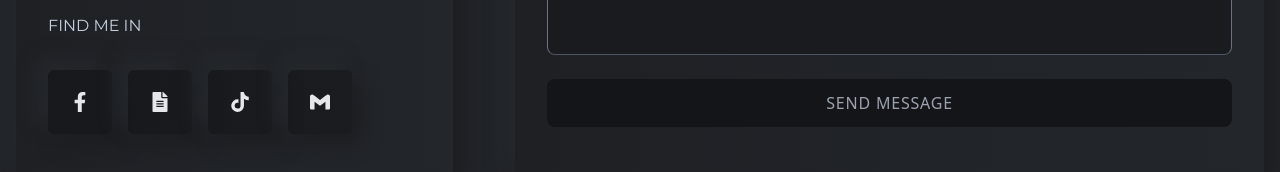
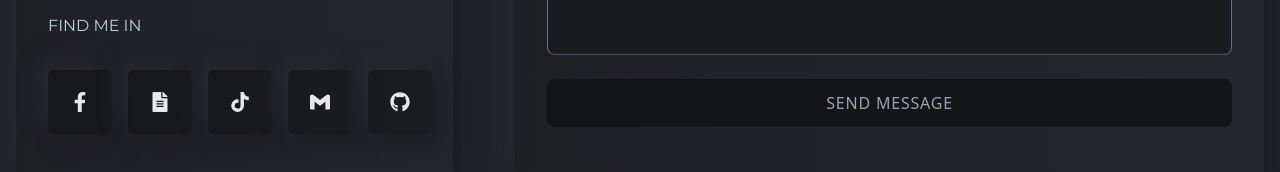
Before and after one commit to danglinh2k1/danglinh_portfolio, a React (Create React App) app: page / in a window 1280 px wide. Shown: the part 5003-5175 px from the top of the page. Built offline with nearby package versions, Linux system fonts and the light colour scheme.

Commit message:
mychange

```diff
--- a/src/components/contact/ContactLeft.js
+++ b/src/components/contact/ContactLeft.js
@@ -1,5 +1,5 @@
 import React from "react";
-import { FaFacebookF, FaFileAlt, FaTiktok } from "react-icons/fa";
+import { FaFacebookF, FaFileAlt, FaTiktok, FaGithub } from "react-icons/fa";
 import { contactImg } from "../../assets/index";
 import { SiGmail } from "react-icons/si";
 const ContactLeft = () => {
@@ -55,6 +55,11 @@ const ContactLeft = () => {
               <SiGmail />
             </span>
           </a>
+          <a href="https://github.com/danglinh2k1">
+            <span className="bannerIcon">
+              <FaGithub />
+            </span>
+          </a>
         </div>
       </div>
     </div>
--- a/src/components/navbar/Navbar.js
+++ b/src/components/navbar/Navbar.js
@@ -1,20 +1,24 @@
-import React, { useState } from 'react'
+import React, { useState } from "react";
 import { Link } from "react-scroll";
 import { FiMenu } from "react-icons/fi";
 import { MdClose } from "react-icons/md";
-import { FaFacebookF, FaTwitter, FaLinkedinIn } from "react-icons/fa";
-import {logo} from "../../assets/index"
-import { navLinksdata } from '../../constants';
+import { FaFacebookF, FaGithub } from "react-icons/fa";
+import { SiGmail } from "react-icons/si";
+import { logo } from "../../assets/index";
+import { navLinksdata } from "../../constants";
 
 const Navbar = () => {
-  const [showMenu, setShowMenu]=useState(false)
+  const [showMenu, setShowMenu] = useState(false);
   return (
     <div className="w-full h-24 sticky top-0 z-50 bg-bodyColor mx-auto flex justify-between items-center font-titleFont border-b-[1px] border-b-gray-600">
-      <div >
-        <img className='mt-0 mr-[50%] w-[175px] h-[175px]' src={logo} alt="logo" />
+      <div>
+        <img
+          className="mt-0 mr-[50%] w-[175px] h-[175px]"
+          src={logo}
+          alt="logo"
+        />
       </div>
       <div>
-
         <ul className="hidden mdl:inline-flex items-center gap-6 lg:gap-10">
           {navLinksdata.map(({ _id, title, link }) => (
             <li
@@ -44,8 +48,6 @@ const Navbar = () => {
           <div className="w-[80%] h-screen overflow-scroll absolute top-0 left-0 bg-gray-900 p-4 scrollbar-hide">
             <div className="flex flex-col gap-8 py-2 relative">
               <div>
-
-
                 <img className="w-32" src={logo} alt="logo" />
               </div>
               <ul className="flex flex-col gap-4">
@@ -73,15 +75,22 @@ const Navbar = () => {
                   Find me in
                 </h2>
                 <div className="flex gap-4">
+                <a href="https://www.facebook.com/profile.php?id=100014523406673&mibextid=LQQJ4d">
                     <span className="bannerIcon">
                       <FaFacebookF />
                     </span>
+                  </a>
+                  <a href="https://github.com/danglinh2k1">
                     <span className="bannerIcon">
-                    <FaTwitter />
+                      <FaGithub />
                     </span>
+                  </a>
+                  <a href="mailto:danglinh10062001@gmail.com">
                     <span className="bannerIcon">
-                    <FaLinkedinIn />
+                      <SiGmail />
                     </span>
+                  </a>
+
                 </div>
               </div>
               <span
@@ -96,6 +105,6 @@ const Navbar = () => {
       </div>
     </div>
   );
-}
+};
 
-export default Navbar
+export default Navbar;
--- a/src/components/resume/Experience.js
+++ b/src/components/resume/Experience.js
@@ -11,7 +11,7 @@ const Experience = () => {
         hidden: { opacity: 0, x: -50 },
         visible: { opacity: 1, x: 0 },
       }}
-
+	  className="py-12"
     >
 
 <section className="p-6 bg-teal-800 dark:text-gray-100 rounded-xl">
```
Lines whose indentation alone changed are shown as unchanged.
